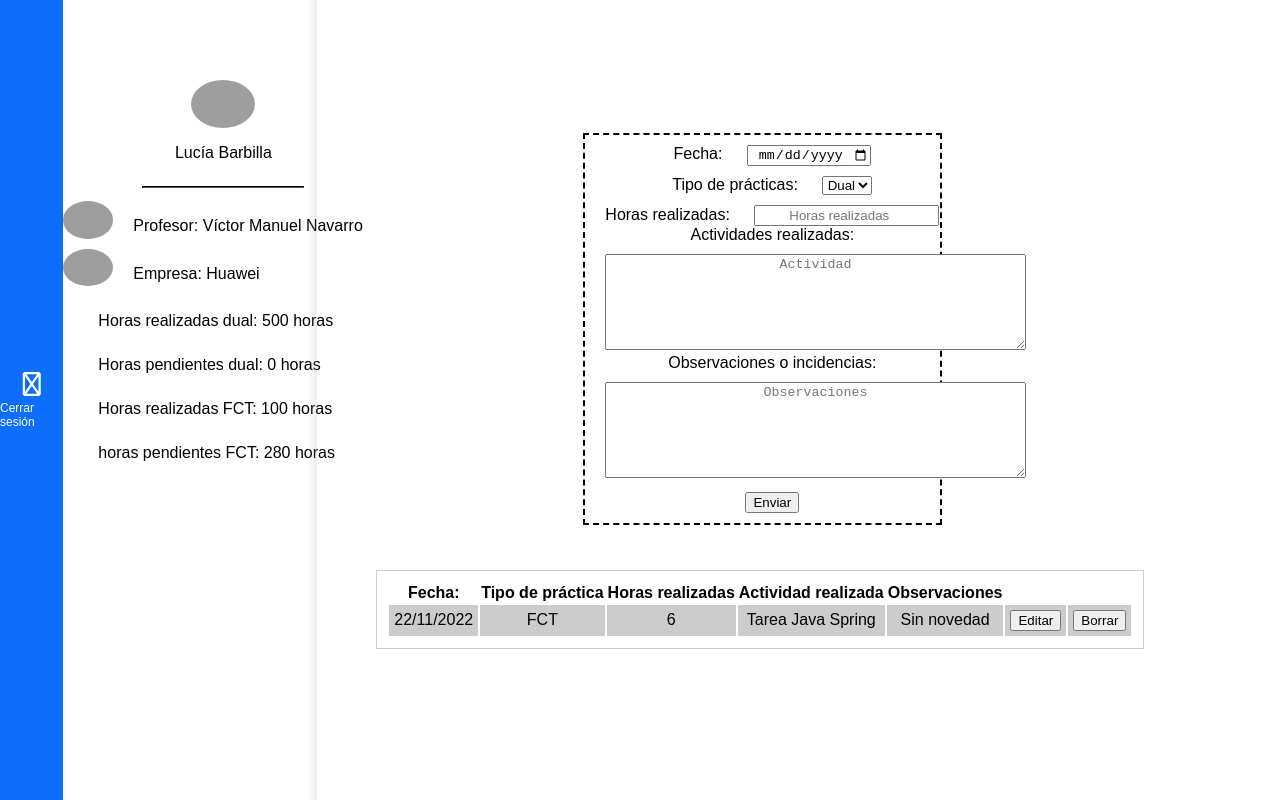
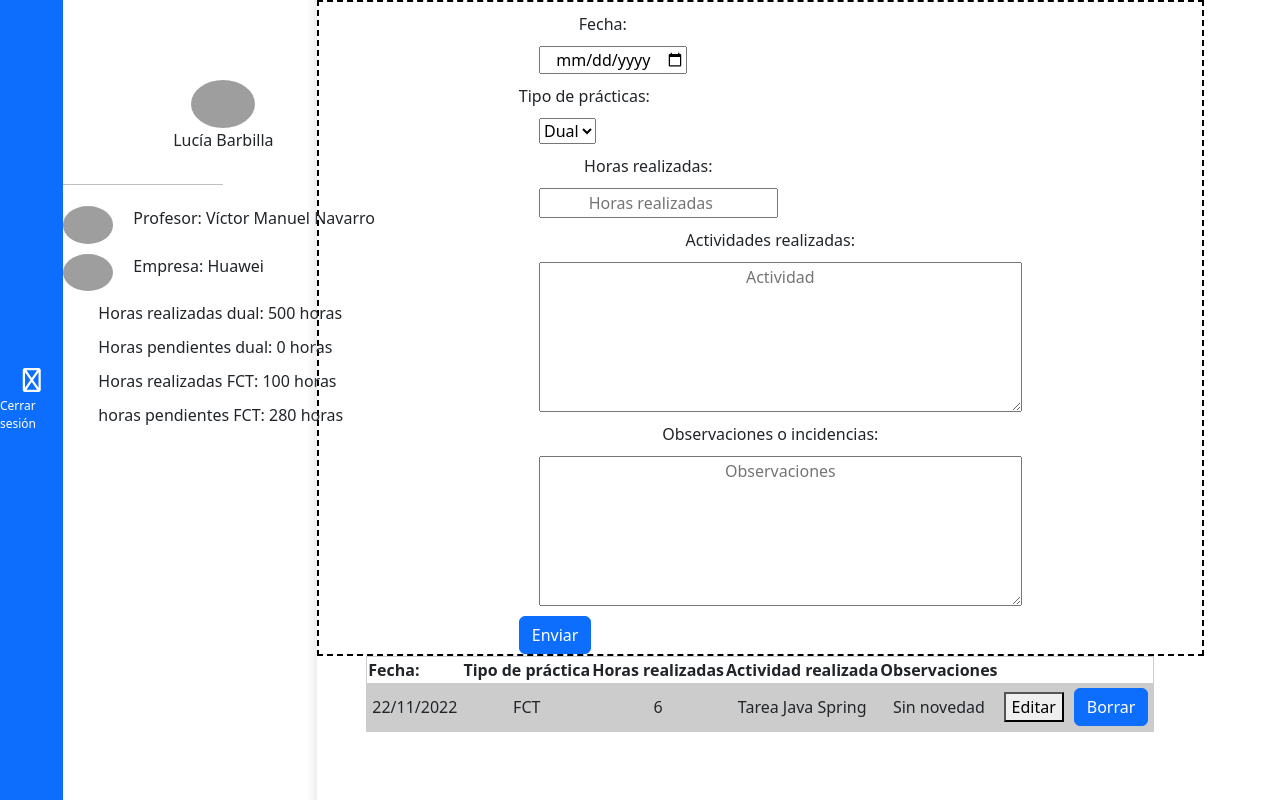
Before and after one commit to ivanmarquez99/interfaces-grupal, a plain HTML site: page lucia_barbilla_alumno.html in a window 1280 px wide. Drawn offline with nearby package versions, Linux system fonts and the light colour scheme; grey boxes are pictures that could not be loaded.

Commit message:
Arreglos varios

```diff
--- a/lucia_barbilla_alumno.html
+++ b/lucia_barbilla_alumno.html
@@ -1,14 +1,21 @@
 <!DOCTYPE html>
 <html lang="es">
+
 <head>
     <meta charset="UTF-8">
     <meta http-equiv="X-UA-Compatible" content="IE=edge">
     <meta name="viewport" content="width=device-width, initial-scale=1.0">
     <title>Vista Alumno: Lucía Barbilla</title>
-        <link href="static/css/alumno.css"  type="text/css" rel="stylesheet">
+    <link href="static/css/alumno.css" type="text/css" rel="stylesheet">
     <link href="https://site-assets.fontawesome.com/releases/v6.2.1/css/all.css" rel="stylesheet" type="text/css">
     <script src="https://cdnjs.cloudflare.com/ajax/libs/jquery/3.3.1/jquery.min.js"></script>
+    <link href="https://cdn.jsdelivr.net/npm/bootstrap@5.2.2/dist/css/bootstrap.min.css" rel="stylesheet"
+    integrity="sha384-Zenh87qX5JnK2Jl0vWa8Ck2rdkQ2Bzep5IDxbcnCeuOxjzrPF/et3URy9Bv1WTRi" crossorigin="anonymous">
+  <script src="https://cdn.jsdelivr.net/npm/bootstrap@5.2.2/dist/js/bootstrap.bundle.min.js"
+    integrity="sha384-OERcA2EqjJCMA+/3y+gxIOqMEjwtxJY7qPCqsdltbNJuaOe923+mo//f6V8Qbsw3"
+    crossorigin="anonymous"></script>
 </head>
+
 <body>
 
     <nav>
@@ -24,7 +31,6 @@
                 </div>
                 <hr>
             </div>
-
             <div id="list_contact">
                 <div id="contact">
                     <img src="https://bootdey.com/img/Content/avatar/avatar6.png" alt="user">
@@ -32,60 +38,40 @@
                         <p class="user_name">Profesor: Víctor Manuel Navarro</p>
                     </div>
                 </div>
-
                 <div id="contact">
                     <img src="https://cdn-icons-png.flaticon.com/512/5969/5969073.png" alt="empresa">
                     <p>Empresa: Huawei</p>
                 </div>
-
                 <div id="contact">
                     <p>Horas realizadas dual: 500 horas</p>
                 </div>
-
                 <div id="contact">
                     <p>Horas pendientes dual: 0 horas</p>
                 </div>
-
                 <div id="contact">
                     <p> Horas realizadas FCT: 100 horas</p>
                 </div>
-
                 <div id="contact">
                     <p> horas pendientes FCT: 280 horas</p>
                 </div>
         </section>
     </aside>
     <section id="form">
-            <div id="formulario">
-                <label for="fecha">Fecha: </label>
-                <input type="date" id="fecha" placeholder="Fecha">
-
-                <br />
-
-                <label for="tipo">Tipo de prácticas: </label>
+        <div id="formulario" class="form d-flex flex-column align-content-center flex-wrap">
+            <label for="fecha">Fecha:
+            <input type="date" id="fecha" placeholder="Fecha"> </label>
+            <label for="tipo">Tipo de prácticas:
             <select name="tipo" id="tipo">
                 <option>Dual</option>
                 <option>FCT</option>
-                </select>
-
-                <br />
-
-                <label for="Horas realizadas">Horas realizadas: </label>
-                <input type="number" id="horas" placeholder="Horas realizadas">
-
-                <br />
-
-                <label for="actividad">Actividades realizadas: </label>
-                <textarea type="text" rows="6" cols="50" id="actividad" placeholder="Actividad"></textarea>
-
-                <br />
-
-                <label for="observaciones">Observaciones o incidencias: </label>
-                <textarea type="text" rows="6" cols="50" id="observaciones" placeholder="Observaciones"></textarea>
-
-                <br />
-
-            <input type="submit" id="addTarea" name="enviar" value="Enviar">
+            </select></label>
+            <label for="horas">Horas realizadas:
+            <input type="number" id="horas" placeholder="Horas realizadas"></label>
+            <label for="actividad">Actividades realizadas:
+            <textarea type="text" rows="6" cols="50" id="actividad" placeholder="Actividad"></textarea></label>
+            <label for="observaciones">Observaciones o incidencias:
+            <textarea type="text" rows="6" cols="50" id="observaciones" placeholder="Observaciones"></textarea></label>
+            <button type="submit" class="btn btn-primary" id="addTarea" name="enviar" >Enviar</button>
         </div>
 
         <section id="tabla">
@@ -117,4 +103,5 @@
     <script src="static/js/general.js"></script>
     <script src="static/js/tablas_alumnos.js"></script>
 </body>
+
 </html>
--- a/static/css/alumno.css
+++ b/static/css/alumno.css
@@ -7,41 +7,29 @@ body {
     overflow: hidden;
 }
 
-body > * {
+body>* {
     height: 100vh;
 }
 
-#form {
-        margin-top:-5%;
-}
-
 #formulario {
-                margin-top: -5%;
-                display: inline-block;
-}
-
-#formulario {
-        width: 40%;
-        margin: 0px auto;
-        margin-left: 30%;
-        margin-top: 20%;
-        justify-content: center;
-        text-align: center;
-        align-items: center;
-        margin-bottom: 5%;
     border: 2px dashed black;
 }
 
 #formulario * {
     margin: 0px auto;
-        text-align:center;
+    text-align: center;
     align-items: center;
-        margin-top:10px;
-        margin-left:20px;
+    margin-top: 10px;
+    margin-left: 20px;
 }
 
 #formulario input[type=submit] {
     margin-bottom: 10px;
+}
+
+label {
+    display: flex !important;
+    flex-direction: column;
 }
 
 #tabla {
@@ -51,17 +39,17 @@ body > * {
 
 table {
     margin-left: 0%;
-    border:1px solid #ccc;
-    padding:10px;
+    border: 1px solid #ccc;
+    padding: 10px;
     margin: 0px auto;
 }
 
 table tr:nth-child(even) {
-                    background:#ccc;
+    background: #ccc;
 }
 
 table td {
-    padding:5px;
+    padding: 5px;
     text-align: center;
 }
 
@@ -132,7 +120,7 @@ table td {
     justify-content: space-around;
     align-items: center;
     width: 100%;
-        position:relative;
+    position: relative;
     background-color: #0d6efd;
 }
 
@@ -148,6 +136,7 @@ table td {
     align-items: center;
     text-decoration: none;
 }
+
 nav a span {
     font-size: 0.5em;
     margin-top: 5px;
@@ -164,7 +153,7 @@ table td {
 }
 
 aside::before {
-        background: linear-gradient(to right,transparent 0%,#aaa 100%);
+    background: linear-gradient(to right, transparent 0%, #aaa 100%);
     width: 10px;
     height: 100%;
     content: '';
```
Lines whose indentation alone changed are shown as unchanged.
